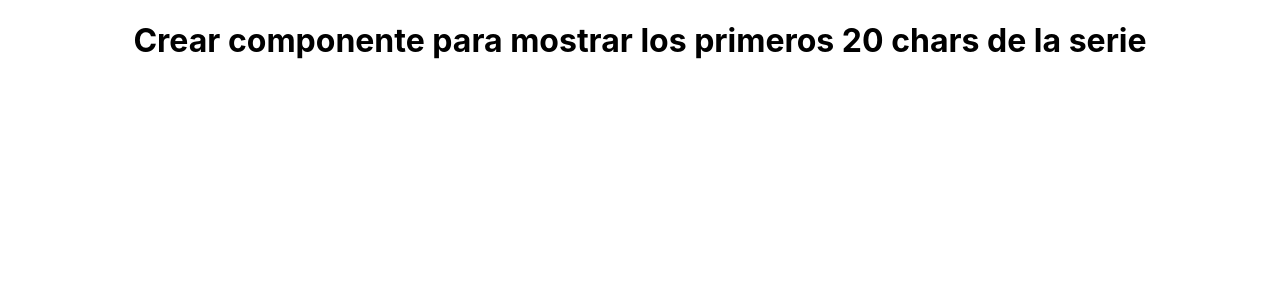
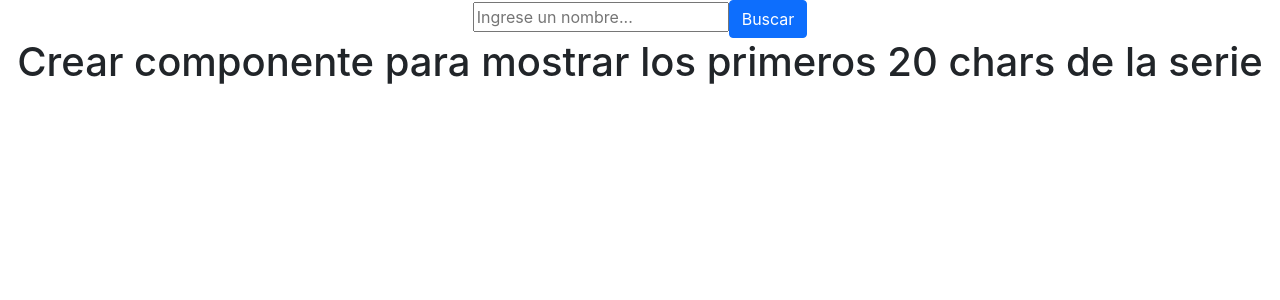
Before and after one commit to matiascalvar/ProjectRickMorty, a React (Create React App) app in the folder client/: page / in a window 1280 px wide. Shown: the top 300 px of the page. Built offline with nearby package versions, Linux system fonts and the light colour scheme.

Commit message:
working on the nav

```diff
--- a/client/public/index.html
+++ b/client/public/index.html
@@ -24,6 +24,7 @@
       work correctly both with client-side routing and a non-root public URL.
       Learn how to configure a non-root public URL by running `npm run build`.
     -->
+    <link href="https://cdn.jsdelivr.net/npm/bootstrap@5.1.3/dist/css/bootstrap.min.css" rel="stylesheet" integrity="sha384-1BmE4kWBq78iYhFldvKuhfTAU6auU8tT94WrHftjDbrCEXSU1oBoqyl2QvZ6jIW3" crossorigin="anonymous">
     <title>React App</title>
   </head>
   <body>
--- a/client/src/App.js
+++ b/client/src/App.js
@@ -1,14 +1,16 @@
 import './App.css'
 import { Routes, Route } from 'react-router-dom'
+import Nav from './components/Nav'
 
 
 function App() {
   return (
     <div className='App'>
+    <Nav/>
       <Routes>
         <Route path="/" element={ <h1>Crear componente para mostrar los primeros 20 chars de la serie</h1> }/>
+
         <Route path="/:name" element={ <h1>Crear componente para mostrar por nombre</h1> }/>
-
       </Routes>
     </div>
   )
--- /dev/null
+++ b/client/src/components/Nav.js
@@ -0,0 +1,12 @@
+import React from 'react';
+
+export default function Nav () {
+    return (
+        <nav>
+            <form className="">
+                <input className="" placeholder="Ingrese un nombre..."/>
+                <button className="btn btn-primary" type="submit">Buscar</button>
+            </form>
+        </nav>
+    )
+}
```
